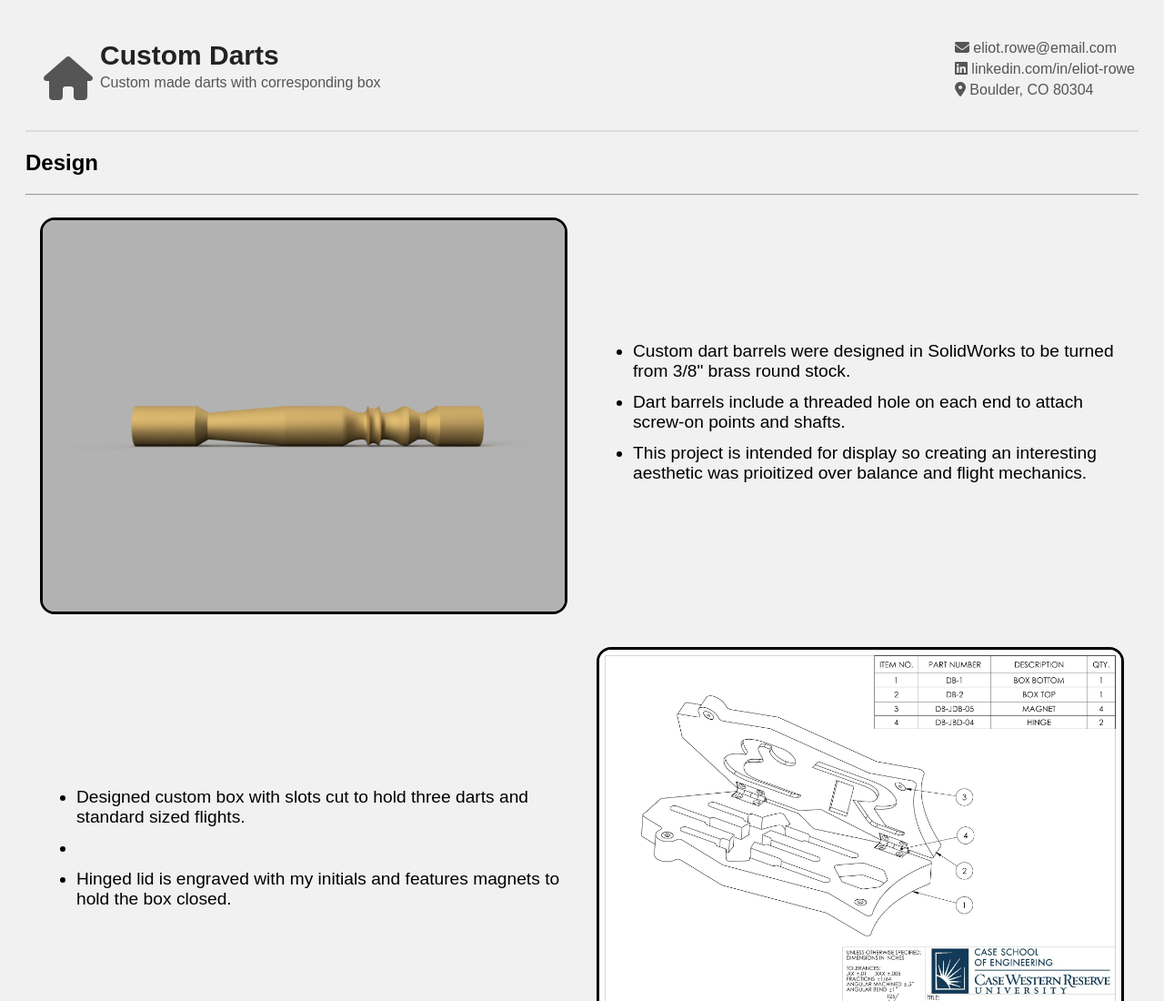
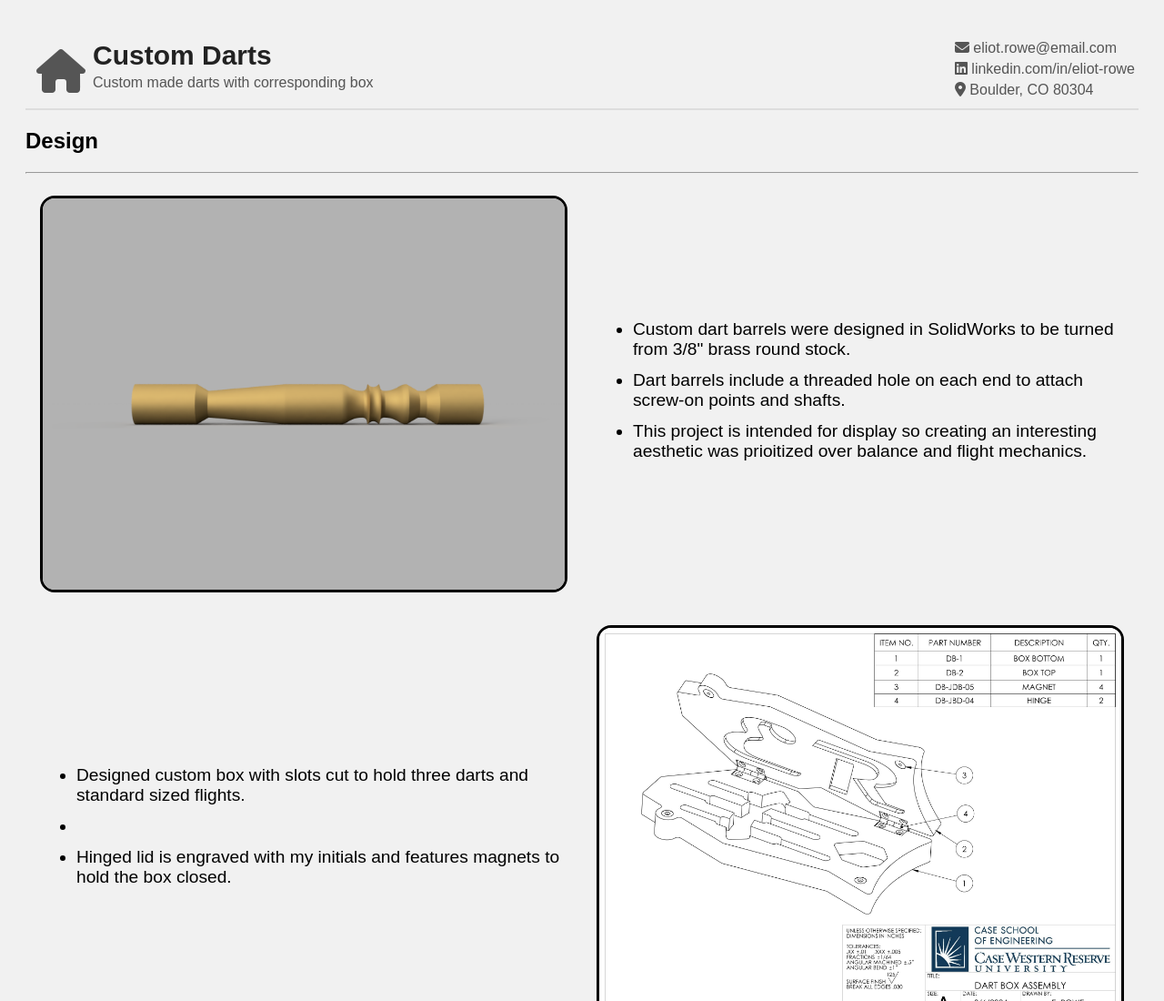
Before and after one commit to EliotRowe/Portfolio, a plain HTML site: page darts.html in a window 1280 px wide. Shown: the top 1100 px of the page at 91% size. Drawn offline with Linux system fonts and the light colour scheme.

Commit message:
Update style.css

```diff
--- a/style.css
+++ b/style.css
@@ -145,9 +145,8 @@ body {
         border-radius: 4px;
         text-align: center;
         align-content: center;
-        padding: 16px;
+        padding: 8px;
         padding-right: 0px;
-        padding-bottom: 24px;
         margin-right: 8px;
         font-size: 48px;
         color: #555555;
```
